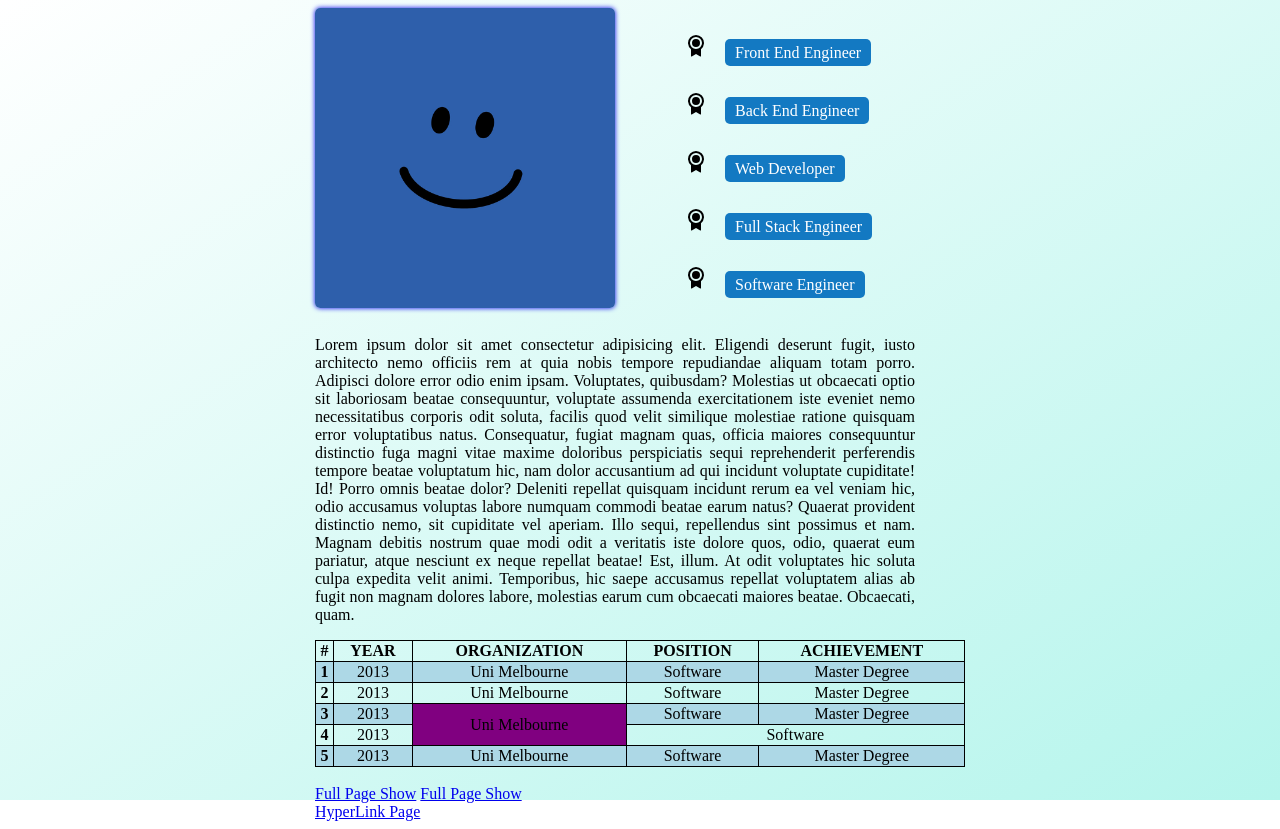
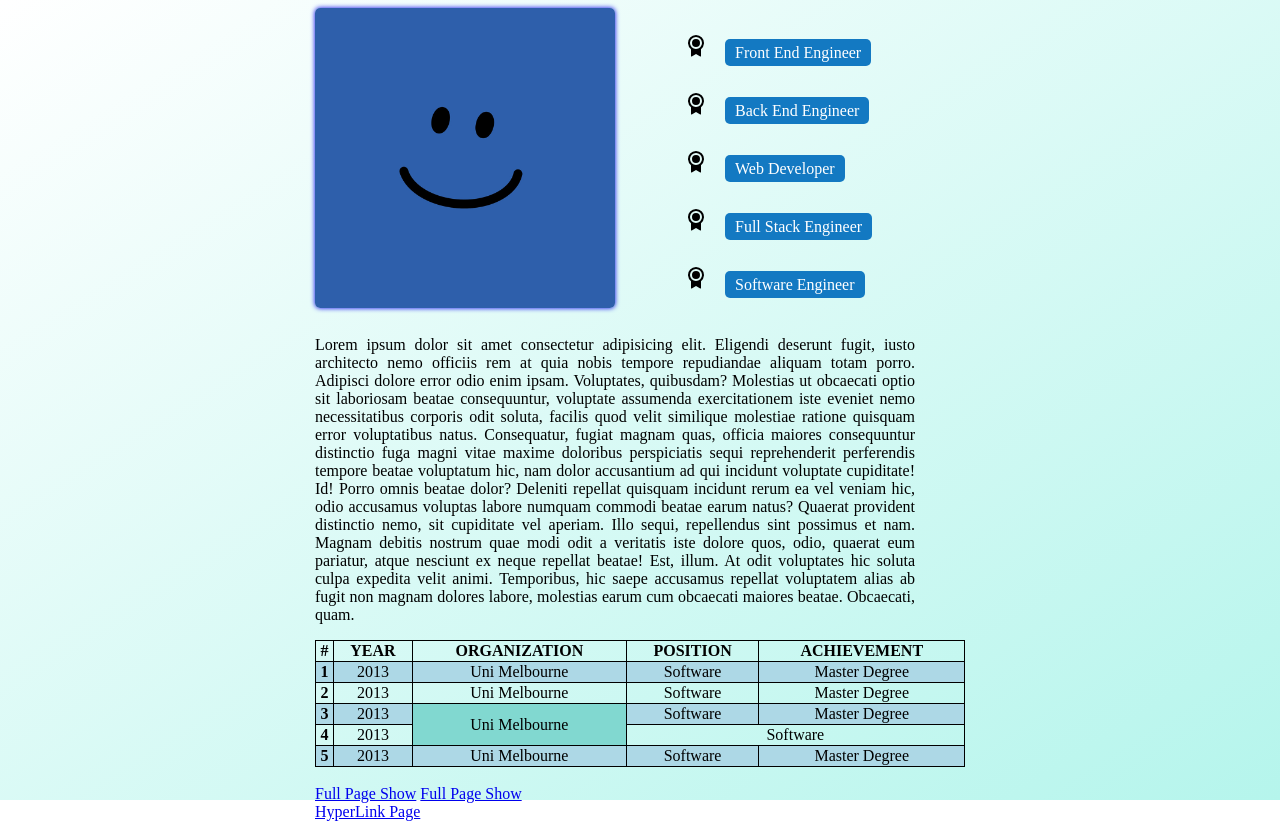
Before and after one commit to DarcyLiu321/first_project_demo, a website built with Vite: page src/demo/linkpage/aboutMe.html in a window 1280 px wide. Built offline with nearby package versions, Linux system fonts and the light colour scheme.

Commit message:
change td color
change td color

```diff
--- a/src/demo/linkpage/aboutMe.html
+++ b/src/demo/linkpage/aboutMe.html
@@ -84,7 +84,7 @@
           <tr class="table-blue">
             <th scope="row">3</th>
             <td>2013</td>
-            <td class="td-purple" rowspan="2">Uni Melbourne</td>
+            <td class="td-color" rowspan="2">Uni Melbourne</td>
             <td>Software</td>
             <td>Master Degree</td>
           </tr>
--- a/src/demo/linkpage/linpage.css
+++ b/src/demo/linkpage/linpage.css
@@ -16,7 +16,6 @@ body {
   border-radius: 5px;
   /* 鼠标手样式 */
   cursor: pointer;
-
 }
 
 img {
@@ -51,7 +50,6 @@ li {
   padding: 10px;
 }
 
-
 .background {
   position: fixed;
   z-index: -1;
@@ -80,6 +78,6 @@ td {
 thead th {
   text-transform: uppercase;
 }
-.td-purple{
-  background-color: purple;
+.td-color {
+  background-color: #81d8d0;
 }
```
